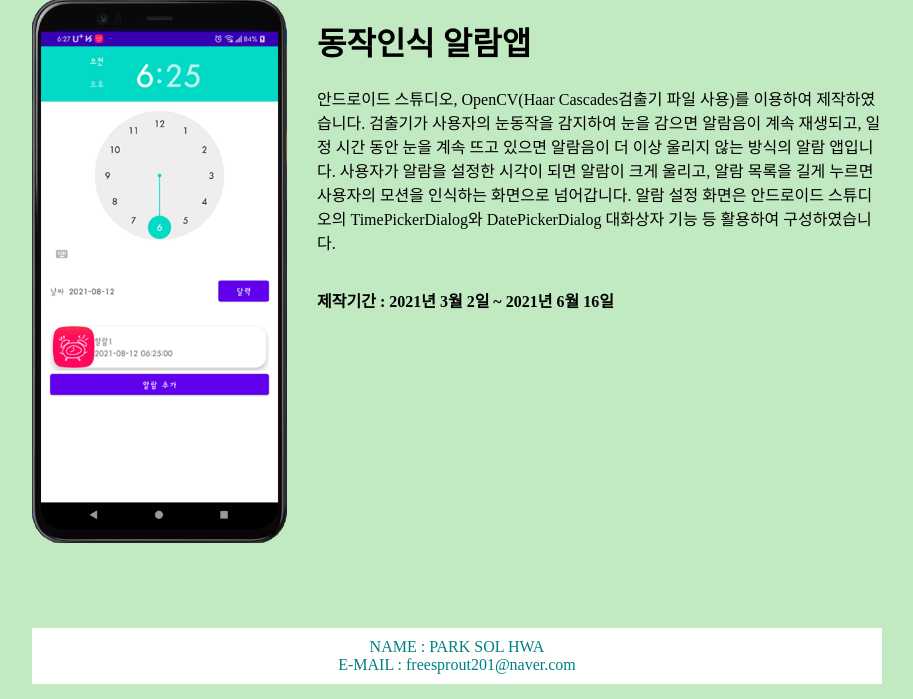
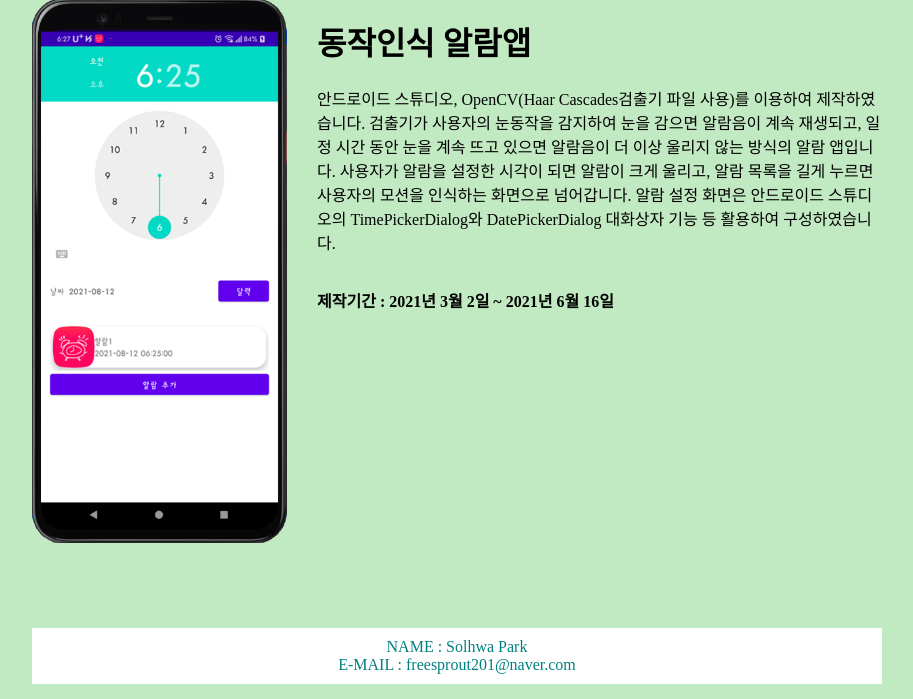
Before and after one commit to solhwap/portfolio, a plain HTML site: page index.html in a window 1280 px wide. Shown: the part 1090-1789 px from the top of the page, without its empty margins (183-1096 px from the left). Drawn offline with nearby package versions, Linux system fonts and the light colour scheme.

Commit message:
Update index.html
한국이름 영어식 표기

```diff
--- a/index.html
+++ b/index.html
@@ -52,7 +52,7 @@
 
 
 <div id="footer">
-<a href="#" style="text-decoration: none; color: #008080;">NAME : PARK SOL HWA</a><br/>
+<a href="#" style="text-decoration: none; color: #008080;">NAME : Solhwa Park</a><br/>
 <a href="#" style="text-decoration: none; color: #008080;">E-MAIL : freesprout201@naver.com</a>
 </div>
 
```
